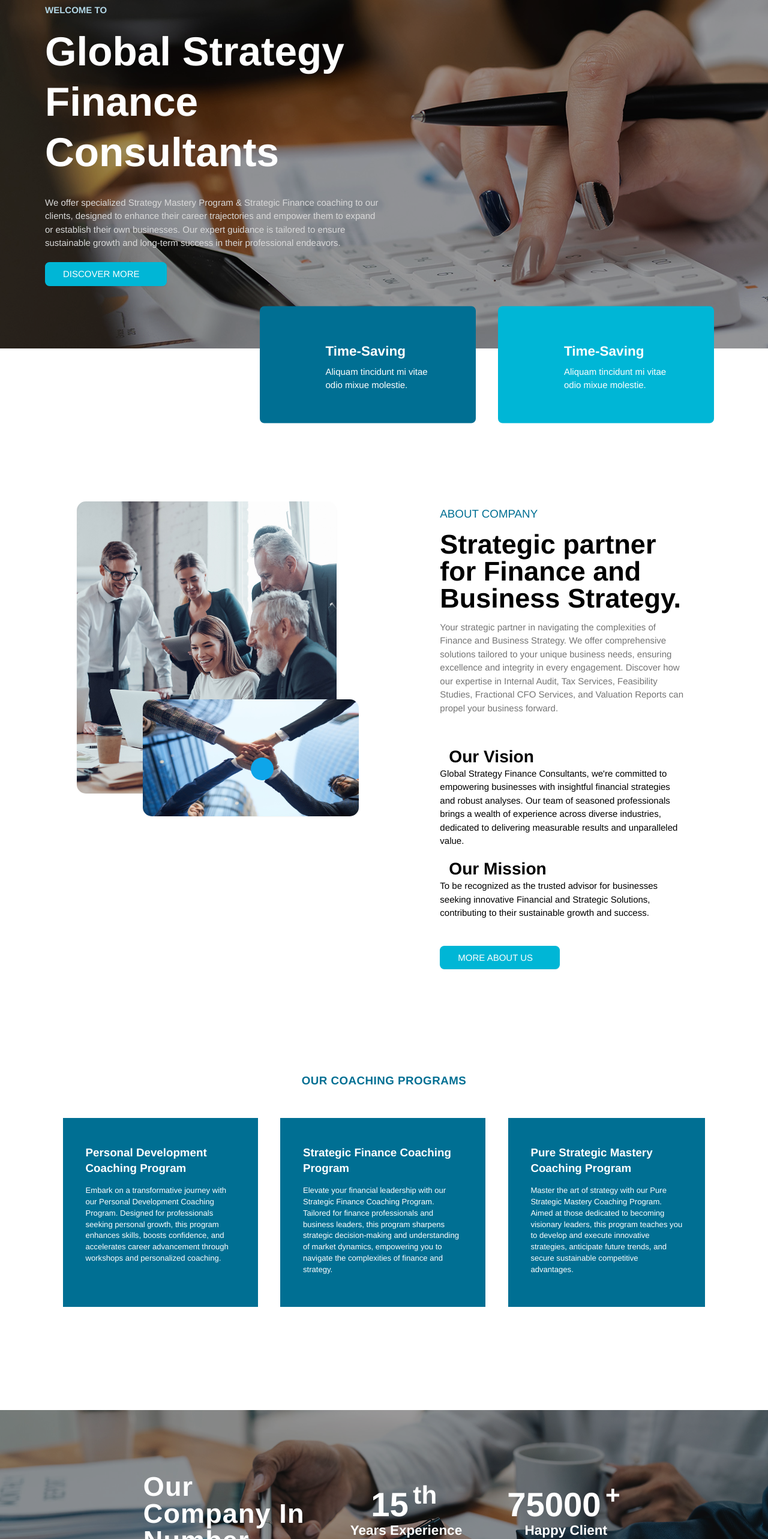
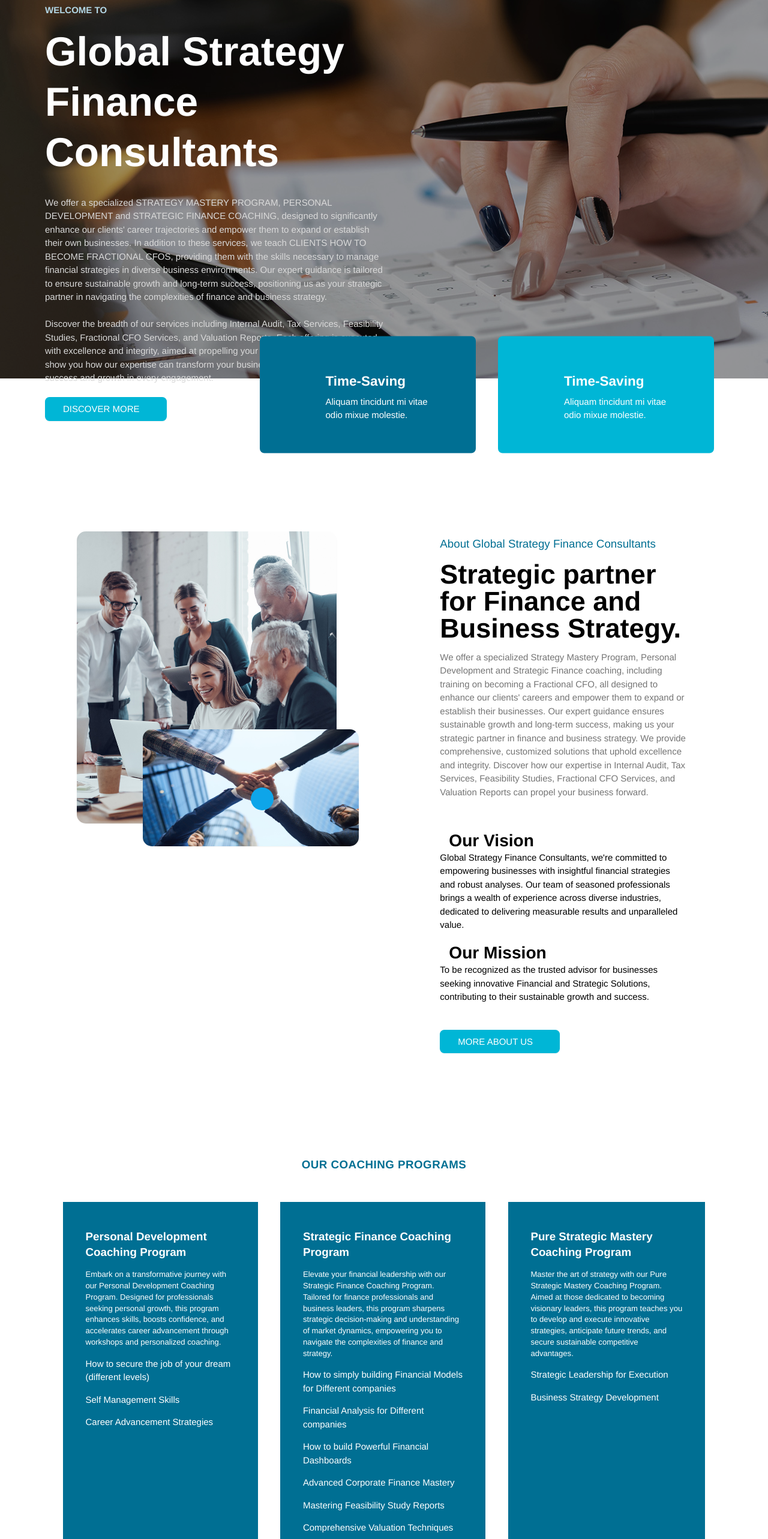
Before and after one commit to rehandeveloper/gaudit_template, a React (Vite) app: page / in a window 1280 px wide. Shown: the part 234-2800 px from the top of the page at 60% size. Built offline with nearby package versions, Linux system fonts and the light colour scheme; some icons are missing.

Commit message:
fix and deploy

```diff
--- a/src/component/AboutCompany.jsx
+++ b/src/component/AboutCompany.jsx
@@ -44,7 +44,8 @@ function AboutCompany({ hideLink }) {
       </motion.div>
       <div className="lg:w-1/2 w-full h-full">
         <div className="p-12">
-          <p className="text-primary font-medium text-xl">ABOUT COMPANY</p>
+          <p className="text-primary font-medium text-xl">About Global Strategy Finance Consultants
+</p>
           <motion.h1
            initial={{ opacity: 0, y: "100%" }}
            whileInView={{ opacity: 1, y: 0 }}
@@ -59,12 +60,8 @@ function AboutCompany({ hideLink }) {
             Strategic partner for Finance and Business Strategy.
           </motion.h1>
           <p className="text-secondary my-2">
-            Your strategic partner in navigating the complexities of Finance and
-            Business Strategy. We offer comprehensive solutions tailored to your
-            unique business needs, ensuring excellence and integrity in every
-            engagement. Discover how our expertise in Internal Audit, Tax
-            Services, Feasibility Studies, Fractional CFO Services, and
-            Valuation Reports can propel your business forward.
+          We offer a specialized Strategy Mastery Program, Personal Development and Strategic Finance coaching, including training on becoming a Fractional CFO, all designed to enhance our clients' careers and empower them to expand or establish their businesses. Our expert guidance ensures sustainable growth and long-term success, making us your strategic partner in finance and business strategy. We provide comprehensive, customized solutions that uphold excellence and integrity. Discover how our expertise in Internal Audit, Tax Services, Feasibility Studies, Fractional CFO Services, and Valuation Reports can propel your business forward.
+
           </p>
 
           <div className="my-14">
@@ -78,11 +75,8 @@ function AboutCompany({ hideLink }) {
                 Our Vision
               </h1>
               <p>
-                Global Strategy Finance Consultants, we're committed to
-                empowering businesses with insightful financial strategies and
-                robust analyses. Our team of seasoned professionals brings a
-                wealth of experience across diverse industries, dedicated to
-                delivering measurable results and unparalleled value.
+              Global Strategy Finance Consultants, we're committed to empowering businesses with insightful financial strategies and robust analyses. Our team of seasoned professionals brings a wealth of experience across diverse industries, dedicated to delivering measurable results and unparalleled value.
+
               </p>
             </div>
             <div>
@@ -95,9 +89,8 @@ function AboutCompany({ hideLink }) {
                 Our Mission
               </h1>
               <p>
-                To be recognized as the trusted advisor for businesses seeking
-                innovative Financial and Strategic Solutions, contributing to
-                their sustainable growth and success.
+              To be recognized as the trusted advisor for businesses seeking innovative Financial and Strategic Solutions, contributing to their sustainable growth and success.
+
               </p>
             </div>
           </div>
--- a/src/component/Coaching..jsx
+++ b/src/component/Coaching..jsx
@@ -35,6 +35,17 @@ function Coaching() {
             accelerates career advancement through workshops and personalized
             coaching.
           </p>
+          <ul>
+            <li className="text-white my-4">
+            How to secure the job of your dream (different levels)
+            </li>
+          <li className="text-white my-4">
+          Self Management Skills
+          </li>
+          <li className="text-white my-4">
+          Career Advancement Strategies
+          </li>
+          </ul>
         </motion.div>
 
         <motion.div
@@ -57,6 +68,18 @@ function Coaching() {
             understanding of market dynamics, empowering you to navigate the
             complexities of finance and strategy.
           </p>
+          <ul>
+            <li className="text-white my-4">How to simply building Financial Models for Different companies</li>
+            <li className="text-white my-4">Financial Analysis for Different companies</li>
+            <li className="text-white my-4">How to build Powerful Financial Dashboards</li>
+            <li className="text-white my-4">Advanced Corporate Finance Mastery</li>
+            <li className="text-white my-4">Mastering Feasibility Study Reports</li>
+            <li className="text-white my-4">
+            Comprehensive Valuation Techniques
+            </li>
+            <li className="text-white my-4">Integrated Business Strategy & Financial Management
+            </li>
+          </ul>
         </motion.div>
         <motion.div
 
@@ -79,6 +102,14 @@ function Coaching() {
             strategies, anticipate future trends, and secure sustainable
             competitive advantages.
           </p>
+          <ul>
+            <li className="my-4 text-white">
+            Strategic Leadership for Execution
+            </li>
+            <li className="my-4 text-white">
+            Business Strategy Development
+            </li>
+          </ul>
         </motion.div>
       </div>
     </section>
--- a/src/component/common/Footer.jsx
+++ b/src/component/common/Footer.jsx
@@ -89,12 +89,11 @@ const Footer = () => {
         <div className=" grid-rows-3 gap-10 grid col-span-4 sm:col-span-1 md:col-span-4 lg:col-span-1">
           <div className="row-span-2 ">
             <p className="font-black text-6xl text-white">
-              <img src={logo} alt="gaudit logo" width="250px" />
+              <img src={logo} alt="gaudit logo" width="80px" />
             </p>
             {/* <font className="w-full">slogan of the company</font> */}
-            <p className=" text-white">
-              Donec neque massa, faucibus nec lorem vitae feugiat pharetra sem.
-              Nulla elementum eget lectus dapibus amatug mix finibus.
+            <p className=" text-white my-10 font-bold text-2xl">
+             Global Strategy Finance Consultant
             </p>
           </div>
 
--- a/src/data/teams.jsx
+++ b/src/data/teams.jsx
@@ -2,41 +2,13 @@ import akriti from "./../assets/team/akriti.jpg";
 export const akritiImage = akriti
 export const teamsData = [
   {
-    slug: "akrity",
-    name: "Akriti Elhence",
-    designation: "Consultant",
-    quote:
-      "I provide valuable insights into the intricacies of\
-    taxation systems and accounting practices, highlighting both the similarities and differences\
-    between India and the GCC countries",
-    profilePic: akriti,
-    description:
-      <p className="text-secondary">
-      With over eight years of extensive experience in taxation and accounting across both India and
-    the GCC (Gulf Cooperation Council), I serves as a comprehensive resource hub for businesses
-    and individuals navigating the complexities of financial management in these regions. My
-    expertise encompasses a wide range of areas, from tax compliance and regulatory
-    requirements to financial reporting standards and strategic tax planning. Through our insightful
-    guides, tutorials, and comparative analyses, I provide valuable insights into the intricacies of
-    taxation systems and accounting practices, highlighting both the similarities and differences
-    between India and the GCC countries. I try to keep our audience abreast of the latest updates
-    and changes in taxation laws, regulations, and accounting standards, ensuring they stay
-    informed and compliant. Additionally, our collection of real-life case studies, industry insights,
-    and client testimonials showcase our practical knowledge and proven track record in helping
-    businesses thrive amidst evolving fiscal landscapes. Whether you&#39;re seeking expert advice,
-    practical solutions, or industry-leading insights, I will be your go-to destination for all your
-    taxation and accounting needs in India and the GCC.
-      </p>
-
-  },
-  {
     slug: "iman",
-    name: "Iman",
-    designation: "CEO",
-    quote: `We offer a specialized course designed to assist individuals in interview preparation and securing
-    positions in the finance industry or higher-level roles.`,
+    name: "Iman Hamdan",
+    designation: "Co Founder & Managing Director",
+    quote: `We offer specialized programs in Strategy Mastery, Personal Development, and Strategic Finance, including training for becoming a Fractional CFO, tailored to boost your career and business prospects. As your strategic partner, our expert guidance and customized solutions in Internal Audit, Tax Services, Feasibility Studies, and more ensure your sustainable growth and success. Discover how we can propel your business forward.
+    `,
     profilePic:
-      "https://images.unsplash.com/photo-1500648767791-00dcc994a43e?ixlib=rb-1.2.1&ixid=eyJhcHBfaWQiOjEyMDd9&auto=format&fit=facearea&facepad=2.25&w=256&h=256&q=80",
+      "/src/assets/team/iman.jpg",
     description: (
       <>
         <p className="text-secondary my-2">
@@ -85,4 +57,33 @@ export const teamsData = [
       </>
     ),
   },
+  {
+    slug: "akrity",
+    name: "Akriti Elhence",
+    designation: "Consultant",
+    quote:
+      "We provide valuable insights into the intricacies of\
+    taxation systems and accounting practices, highlighting both the similarities and differences\
+    between India and the GCC countries",
+    profilePic: akriti,
+    description:
+      <p className="text-secondary">
+      With over eight years of extensive experience in taxation and accounting across both India and
+    the GCC (Gulf Cooperation Council), I serves as a comprehensive resource hub for businesses
+    and individuals navigating the complexities of financial management in these regions. My
+    expertise encompasses a wide range of areas, from tax compliance and regulatory
+    requirements to financial reporting standards and strategic tax planning. Through our insightful
+    guides, tutorials, and comparative analyses, I provide valuable insights into the intricacies of
+    taxation systems and accounting practices, highlighting both the similarities and differences
+    between India and the GCC countries. I try to keep our audience abreast of the latest updates
+    and changes in taxation laws, regulations, and accounting standards, ensuring they stay
+    informed and compliant. Additionally, our collection of real-life case studies, industry insights,
+    and client testimonials showcase our practical knowledge and proven track record in helping
+    businesses thrive amidst evolving fiscal landscapes. Whether you&#39;re seeking expert advice,
+    practical solutions, or industry-leading insights, I will be your go-to destination for all your
+    taxation and accounting needs in India and the GCC.
+      </p>
+
+  },
+
 ];
--- a/src/pages/home/HomeHero.jsx
+++ b/src/pages/home/HomeHero.jsx
@@ -7,10 +7,18 @@ const HomeHero = () => {
   return (
     <Hero
       image={image}
-      imageHeight="h-[650px]"
+      imageHeight="h-[700px]"
       subtitle={"WELCOME TO"}
       title={"Global Strategy Finance Consultants"}
-      description={`We offer specialized Strategy Mastery Program & Strategic Finance coaching to our clients, designed to enhance their career trajectories and empower them to expand or establish their own businesses. Our expert guidance is tailored to ensure sustainable growth and long-term success in their professional endeavors.`}
+      description={<>
+      <p>
+      We offer a specialized STRATEGY MASTERY PROGRAM, PERSONAL DEVELOPMENT and STRATEGIC FINANCE COACHING, designed to significantly enhance our clients' career trajectories and empower them to expand or establish their own businesses. In addition to these services, we teach CLIENTS HOW TO BECOME FRACTIONAL CFOS, providing them with the skills necessary to manage financial strategies in diverse business environments. Our expert guidance is tailored to ensure sustainable growth and long-term success, positioning us as your strategic partner in navigating the complexities of finance and business strategy.
+        </p>
+        <p>
+          <br/>
+        Discover the breadth of our services including Internal Audit, Tax Services, Feasibility Studies, Fractional CFO Services, and Valuation Reports. Each offering is executed with excellence and integrity, aimed at propelling your business forward. Allow us to show you how our expertise can transform your business landscape, ensuring success and growth in every engagement.
+        </p>
+      </>}
       button={<AnimatedButton text={"discover more"} />}
       animate={true}
     >
```
Also changed, not shown: src/assets/team/iman.jpg (added).
